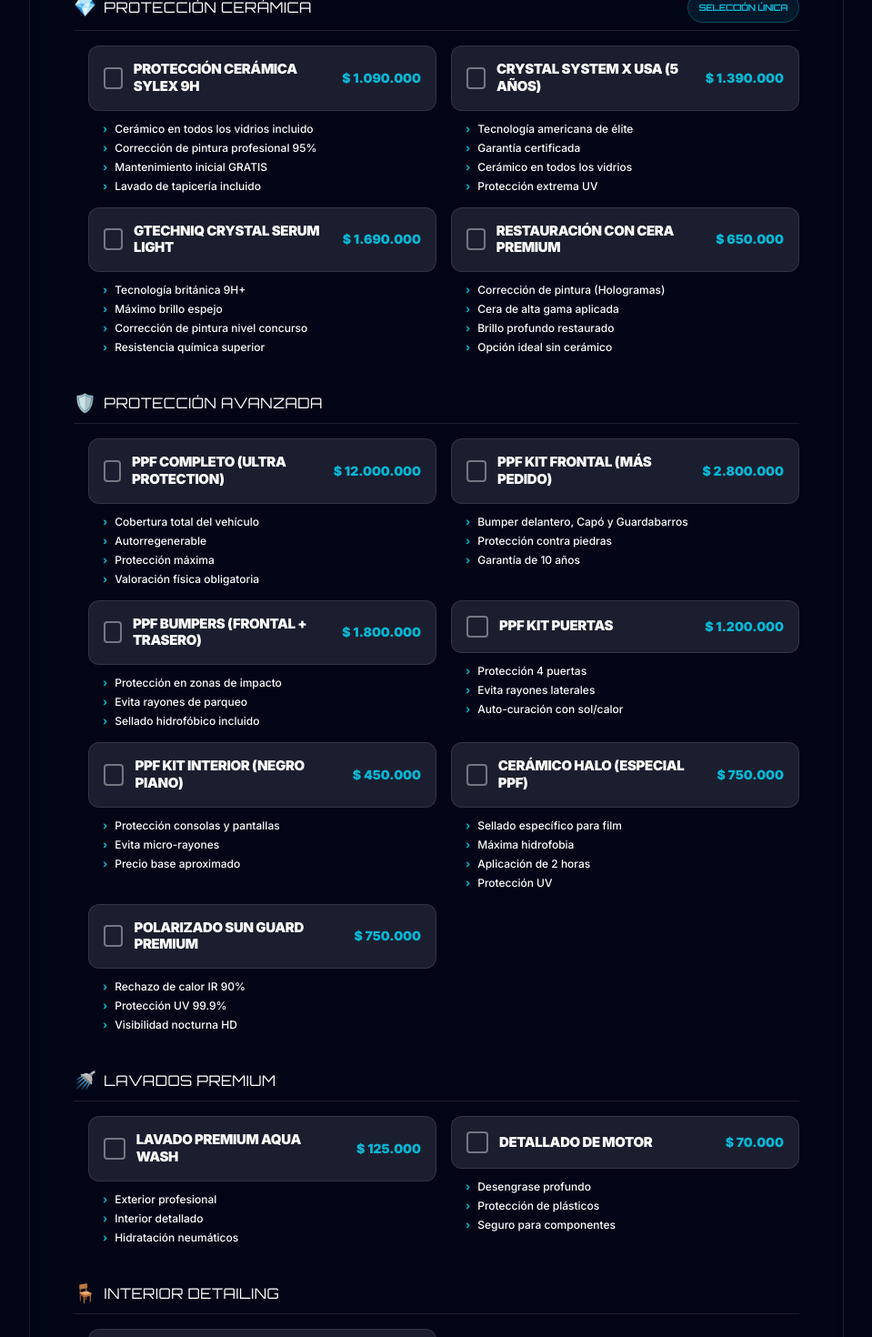
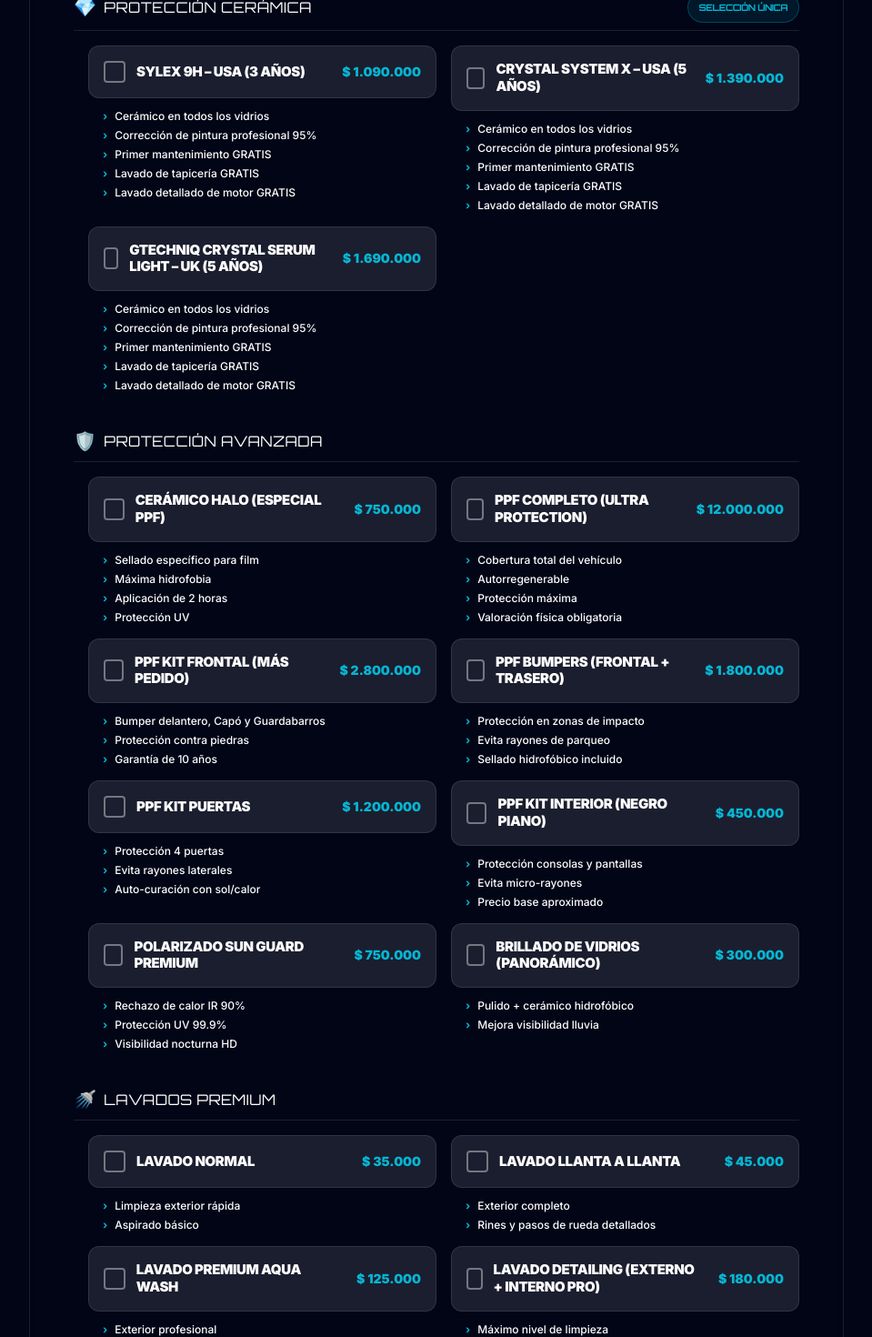
Before and after one commit to toyoneitor3000/flagship-agency, a Next.js app in the folder src/multiverse/victory-cars-detailing/: page /promociones in a window 1280 px wide. Shown: the part 800-2270 px from the top of the page at 91% size, without its empty margins (160-1119 px from the left). Built offline with nearby package versions, Linux system fonts and the light colour scheme; a web font is replaced by a local one.

Commit message:
Actualización de precios y servicios según Catálogo 2025

```diff
--- a/src/multiverse/victory-cars-detailing/app/components/Quoter.tsx
+++ b/src/multiverse/victory-cars-detailing/app/components/Quoter.tsx
@@ -11,31 +11,31 @@ const VEHICLE_TYPES = [
 const SERVICES = [
     {
         id: 'sylex',
-        name: 'Protección Cerámica SYLEX 9H',
+        name: 'SYLEX 9H – USA (3 años)',
         prices: { auto: 1090000, suv: 1290000 },
         category: 'Cerámicos',
-        benefits: ["Cerámico en todos los vidrios incluido", "Corrección de pintura profesional 95%", "Mantenimiento inicial GRATIS", "Lavado de tapicería incluido"]
+        benefits: ["Cerámico en todos los vidrios", "Corrección de pintura profesional 95%", "Primer mantenimiento GRATIS", "Lavado de tapicería GRATIS", "Lavado detallado de motor GRATIS"]
     },
     {
         id: 'systemx',
-        name: 'Crystal System X USA (5 Años)',
+        name: 'Crystal System X – USA (5 años)',
         prices: { auto: 1390000, suv: 1590000 },
         category: 'Cerámicos',
-        benefits: ["Tecnología americana de élite", "Garantía certificada", "Cerámico en todos los vidrios", "Protección extrema UV"]
+        benefits: ["Cerámico en todos los vidrios", "Corrección de pintura profesional 95%", "Primer mantenimiento GRATIS", "Lavado de tapicería GRATIS", "Lavado detallado de motor GRATIS"]
     },
     {
         id: 'gtechniq',
-        name: 'GTECHNIQ Crystal Serum Light',
+        name: 'GTECHNIQ Crystal Serum Light – UK (5 años)',
         prices: { auto: 1690000, suv: 1890000 },
         category: 'Cerámicos',
-        benefits: ["Tecnología británica 9H+", "Máximo brillo espejo", "Corrección de pintura nivel concurso", "Resistencia química superior"]
+        benefits: ["Cerámico en todos los vidrios", "Corrección de pintura profesional 95%", "Primer mantenimiento GRATIS", "Lavado de tapicería GRATIS", "Lavado detallado de motor GRATIS"]
     },
     {
-        id: 'wax-restoration',
-        name: 'Restauración con Cera Premium',
-        prices: { auto: 650000, suv: 750000 },
-        category: 'Cerámicos',
-        benefits: ["Corrección de pintura (Hologramas)", "Cera de alta gama aplicada", "Brillo profundo restaurado", "Opción ideal sin cerámico"]
+        id: 'ceramic-ppf',
+        name: 'Cerámico HALO (Especial PPF)',
+        prices: { auto: 750000, suv: 900000 },
+        category: 'Protección',
+        benefits: ["Sellado específico para film", "Máxima hidrofobia", "Aplicación de 2 horas", "Protección UV"]
     },
     {
         id: 'ppf-full',
@@ -73,30 +73,58 @@ const SERVICES = [
         benefits: ["Protección consolas y pantallas", "Evita micro-rayones", "Precio base aproximado"]
     },
     {
-        id: 'ceramic-ppf',
-        name: 'Cerámico HALO (Especial PPF)',
-        prices: { auto: 750000, suv: 900000 },
-        category: 'Protección',
-        benefits: ["Sellado específico para film", "Máxima hidrofobia", "Aplicación de 2 horas", "Protección UV"]
-    },
-    {
-        id: 'polarizado',
+        id: 'sun-guard',
         name: 'Polarizado SUN GUARD Premium',
         prices: { auto: 750000, suv: 850000 },
         category: 'Protección',
         benefits: ["Rechazo de calor IR 90%", "Protección UV 99.9%", "Visibilidad nocturna HD"]
     },
     {
-        id: 'aqua-wash',
+        id: 'glass-polish',
+        name: 'Brillado de Vidrios (Panorámico)',
+        prices: { auto: 300000, suv: 300000 },
+        category: 'Protección',
+        benefits: ["Pulido + cerámico hidrofóbico", "Mejora visibilidad lluvia"]
+    },
+    {
+        id: 'wash-normal',
+        name: 'Lavado Normal',
+        prices: { auto: 35000, suv: 45000 },
+        category: 'Lavado',
+        benefits: ["Limpieza exterior rápida", "Aspirado básico"]
+    },
+    {
+        id: 'wash-wheels',
+        name: 'Lavado Llanta a Llanta',
+        prices: { auto: 45000, suv: 55000 },
+        category: 'Lavado',
+        benefits: ["Exterior completo", "Rines y pasos de rueda detallados"]
+    },
+    {
+        id: 'wash-aqua',
         name: 'Lavado Premium Aqua Wash',
         prices: { auto: 125000, suv: 135000 },
         category: 'Lavado',
         benefits: ["Exterior profesional", "Interior detallado", "Hidratación neumáticos"]
     },
     {
-        id: 'engine',
-        name: 'Detallado de Motor',
-        prices: { auto: 70000, suv: 90000 },
+        id: 'wash-detailing',
+        name: 'Lavado Detailing (Externo + Interno Pro)',
+        prices: { auto: 180000, suv: 210000 },
+        category: 'Lavado',
+        benefits: ["Máximo nivel de limpieza", "Detallado exhaustivo", "Protección de plásticos"]
+    },
+    {
+        id: 'engine-basic',
+        name: 'Detallado de Motor Básico',
+        prices: { auto: 50000, suv: 50000 },
+        category: 'Lavado',
+        benefits: ["Eliminación de grasa superficial", "Limpieza de cubiertas"]
+    },
+    {
+        id: 'engine-premium',
+        name: 'Detallado de Motor Premium',
+        prices: { auto: 90000, suv: 90000 },
         category: 'Lavado',
         benefits: ["Desengrase profundo", "Protección de plásticos", "Seguro para componentes"]
     },
@@ -115,6 +143,20 @@ const SERVICES = [
         benefits: ["Vinilo de alta gama", "Cambio estético radical", "Precio relativo al material"]
     },
     {
+        id: 'caliper-paint',
+        name: 'Pintura de Mordazas (Set x4)',
+        prices: { auto: 650000, suv: 650000 },
+        category: 'Personalización',
+        benefits: ["Alta temperatura", "Look deportivo custom", "Garantía de color"]
+    },
+    {
+        id: 'caliper-wrap',
+        name: 'Forrado de Mordazas (Set x4)',
+        prices: { auto: 650000, suv: 650000 },
+        category: 'Personalización',
+        benefits: ["Look agresivo", "Diferentes texturas disponibles", "Fácil remoción"]
+    },
+    {
         id: 'rims-paint',
         name: 'Pintura de Rines (Set x4)',
         prices: { auto: 650000, suv: 750000 },
@@ -122,25 +164,11 @@ const SERVICES = [
         benefits: ["Pintura horneada", "Remoción de rayones de andén"]
     },
     {
-        id: 'caliper-paint',
-        name: 'Pintura de Mordazas (Set x4)',
-        prices: { auto: 750000, suv: 750000 },
-        category: 'Personalización',
-        benefits: ["Alta temperatura", "Look deportivo custom", "Forrado de Mordazas incluido"]
-    },
-    {
         id: 'pdr',
-        name: 'PDR (Sin Pintar)',
+        name: 'PDR (Vara Sacabollos)',
         prices: { auto: 150000, suv: 150000 },
         category: 'Reparación',
         benefits: ["Mantiene pintura original", "Sin masilla ni soldadura", "Técnica artesanal rápida"]
-    },
-    {
-        id: 'sacatocos',
-        name: 'Sacatocos (Latonería - Requiere Pintura)',
-        prices: { auto: 350000, suv: 350000 },
-        category: 'Reparación',
-        benefits: ["Soldadura de pieza", "Requiere repintado", "Reparación estructural estética"]
     },
     {
         id: 'painting',
@@ -207,6 +235,20 @@ const Quoter: React.FC<QuoterProps> = ({ hasDiscount: initialHasDiscount = false
                 } else if (id === 'ppf-bumpers') {
                     filtered = filtered.filter(sid => sid !== 'ppf-front');
                 }
+            }
+
+            // --- Lógica de exclusión de Motor (Nueva) ---
+            if (id === 'engine-basic') {
+                filtered = filtered.filter(sid => sid !== 'engine-premium');
+            } else if (id === 'engine-premium') {
+                filtered = filtered.filter(sid => sid !== 'engine-basic');
+            }
+
+            // --- Lógica de exclusión de Mordazas (Solicitada) ---
+            if (id === 'caliper-paint') {
+                filtered = filtered.filter(sid => sid !== 'caliper-wrap');
+            } else if (id === 'caliper-wrap') {
+                filtered = filtered.filter(sid => sid !== 'caliper-paint');
             }
 
             return [...filtered, id];
```
